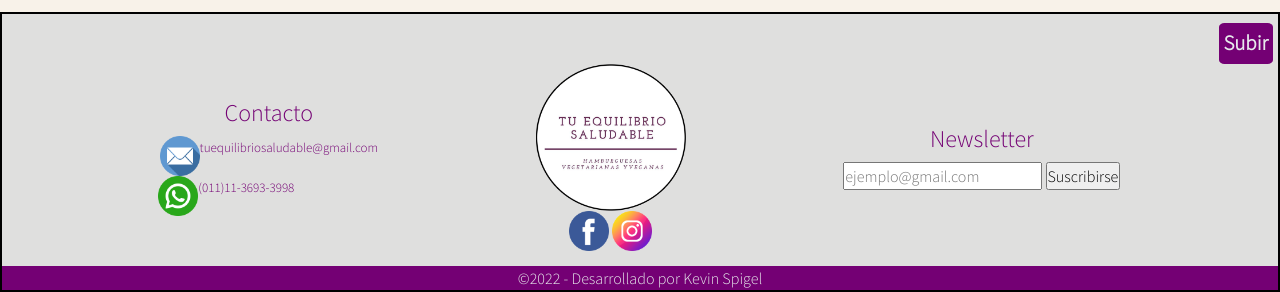
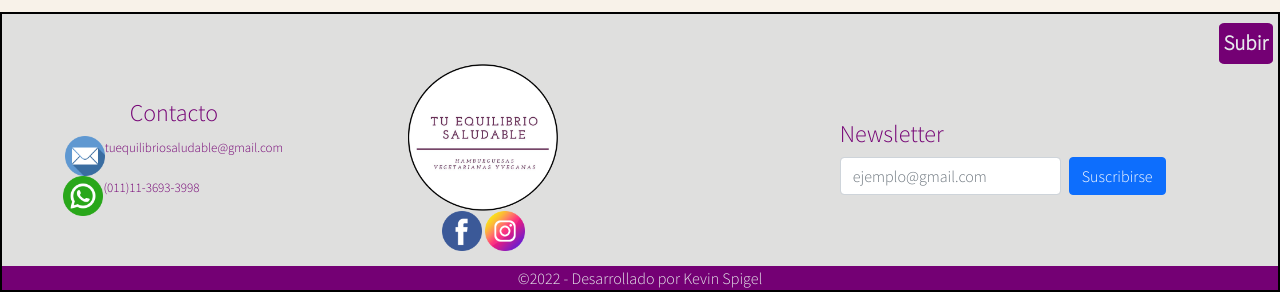
Before and after one commit to KevinSpigel/Tu-Equilibrio-Saludable, a plain HTML site: page index.html in a window 1280 px wide. Shown: the part 1221-1513 px from the top of the page. Drawn offline with Linux system fonts and the light colour scheme.

Commit message:
Prueba de newsletter en footer de index.html

```diff
--- a/CSS/tu-equilibrio.css
+++ b/CSS/tu-equilibrio.css
@@ -159,11 +159,10 @@ footer {
     grid-area: copyright-grid;
 }
 
-
 .footer-flex {
     display: flex;
     flex-flow: row nowrap;
-    justify-content: space-evenly;
+    justify-content: space-around;
     align-items: center;
     background-color: #DFDFDE;
 }
--- a/index.html
+++ b/index.html
@@ -91,12 +91,15 @@
         </div>
       </div>
 
-
-      <div class="div-newsletter-flex">
-        <h4>Newsletter</h4>
-        <div><input type="email" name="email" id="email" placeholder="ejemplo@gmail.com" required>
-          <input type="submit" value="Suscribirse">
-        </div>
+      <div class="col-4 offset-1 div-newsletter-flex">
+        <form>
+          <h4>Newsletter</h4>
+          <div class="d-flex w-100 gap-2">
+            <label for="newsletter1" class="visually-hidden">Email address</label>
+            <input id="newsletter1" type="text" class="form-control" placeholder="ejemplo@gmail.com">
+            <button class="btn btn-primary" type="button">Suscribirse</button>
+          </div>
+        </form>
       </div>
     </div>
 
```
